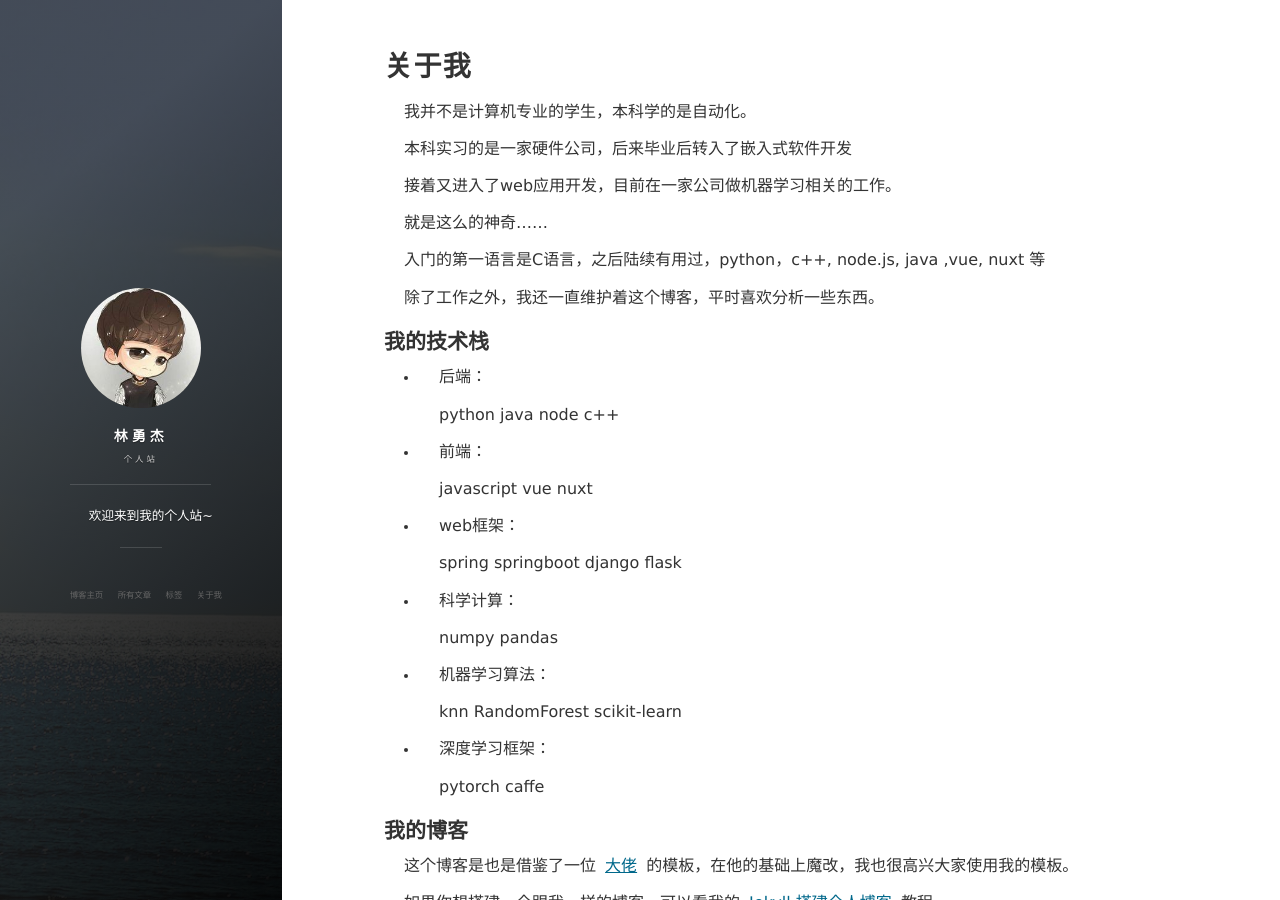
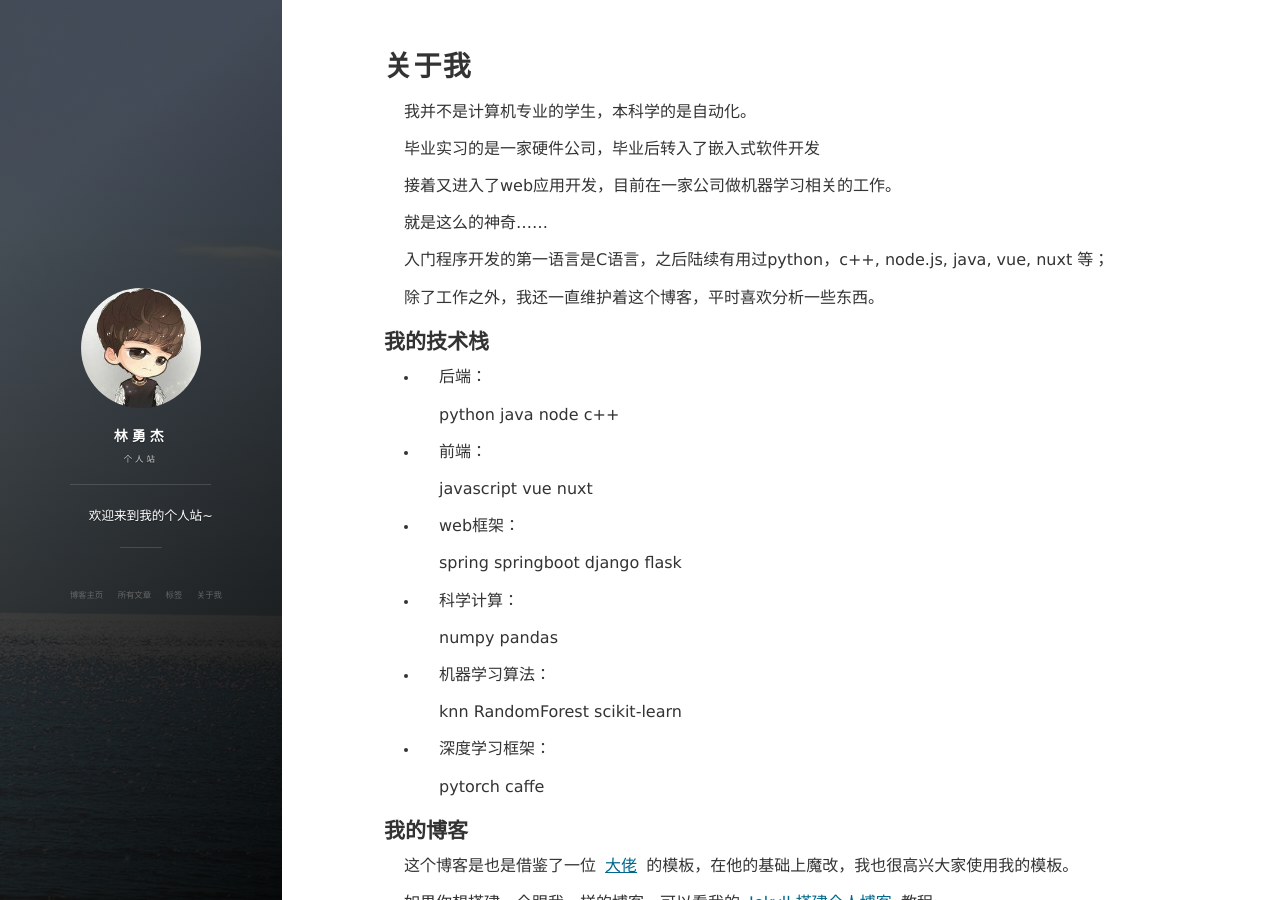
Before and after one commit to linyjme/linyjme.github.io, a Jekyll site: the page built from about.md, in a window 1280 px wide and 900 px high. Built offline with Jekyll 4.4.1, drawn with Linux system fonts in a browser that asks for light colours; nearby versions of some CDN libraries; comment, search, counter and statistics services are not loaded.

Commit message:
修改readme

```diff
--- a/about.md
+++ b/about.md
@@ -5,13 +5,13 @@ title: 关于我
 
 我并不是计算机专业的学生，本科学的是自动化。
 
-本科实习的是一家硬件公司，后来毕业后转入了嵌入式软件开发
+毕业实习的是一家硬件公司，毕业后转入了嵌入式软件开发
 
 接着又进入了web应用开发，目前在一家公司做机器学习相关的工作。
 
 就是这么的神奇......
 
-入门的第一语言是C语言，之后陆续有用过，python，c++, node.js, java ,vue, nuxt 等
+入门程序开发的第一语言是C语言，之后陆续有用过python，c++, node.js, java, vue, nuxt 等；
 
 除了工作之外，我还一直维护着这个博客，平时喜欢分析一些东西。
 
@@ -82,7 +82,4 @@ email：linyj_work@163.com
 <p>
 qq: 164770200
 <p>
-
-
-
 {% include comments.html %}
```
Also changed, not shown: README.md, images/readme/icon.gif (deleted), images/readme/icon.jpg (added), images/readme/img1.png (deleted), images/readme/img2.png (deleted), images/readme/img3.png (deleted), images/readme/img4.png (deleted).
